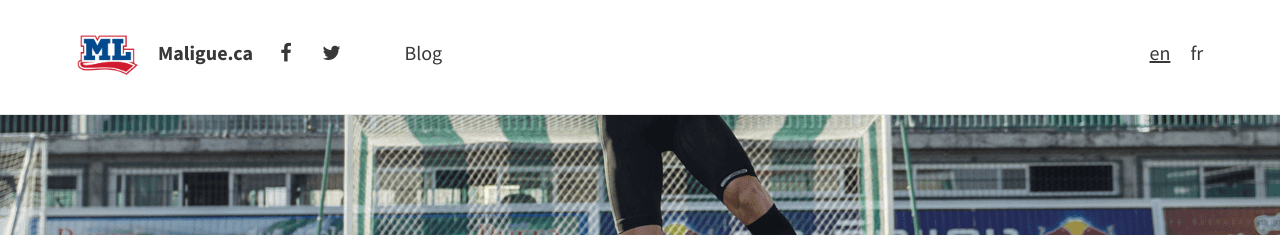
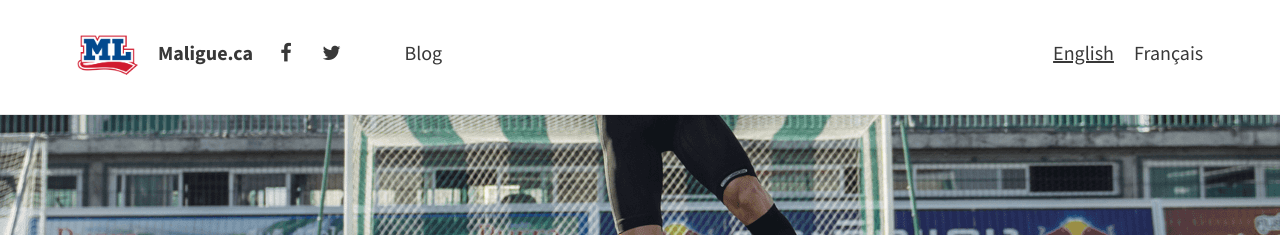
Before and after one commit to maligue/maligue.github.io, a Jekyll site: the page built from index.html, in a window 1280 px wide. Shown: the top 235 px of the page. Built offline with Jekyll 4.4.1, drawn with Linux system fonts in a browser that asks for light colours; nearby versions of some CDN libraries.

Commit message:
added languages localisation

```diff
--- a/_config.yml
+++ b/_config.yml
@@ -71,6 +71,10 @@ sass:
   sass_dir: _sass
   style: :compressed
 
+languages:
+  en: English
+  fr: Français
+
 t:
   en:
     header:
--- a/_includes/header.html
+++ b/_includes/header.html
@@ -29,7 +29,7 @@
             {% for po in posts reversed %}
 			{% if po.hide != true %}
             <li class="lang">
-                <a href="{{ po.url }}" class="{{ po.lang }}">{{ po.lang }}</a>
+                <a href="{{ po.url }}" class="{{ po.lang }}">{{site.languages[po.lang]}}</a>
             </li>
 			{% endif %}
             {% endfor %}
@@ -38,7 +38,7 @@
             {% for pa in pages reversed %}
             {% if pa.hide != true %}
             <li class="lang">
-                <a href="{{ pa.url }}" class="{{ pa.lang }}">{{ pa.lang }}</a>
+                <a href="{{ pa.url }}" class="{{ pa.lang }}">{{site.languages[pa.lang]}}</a>
             </li>
             {% endif %}
             {% endfor %}
```
